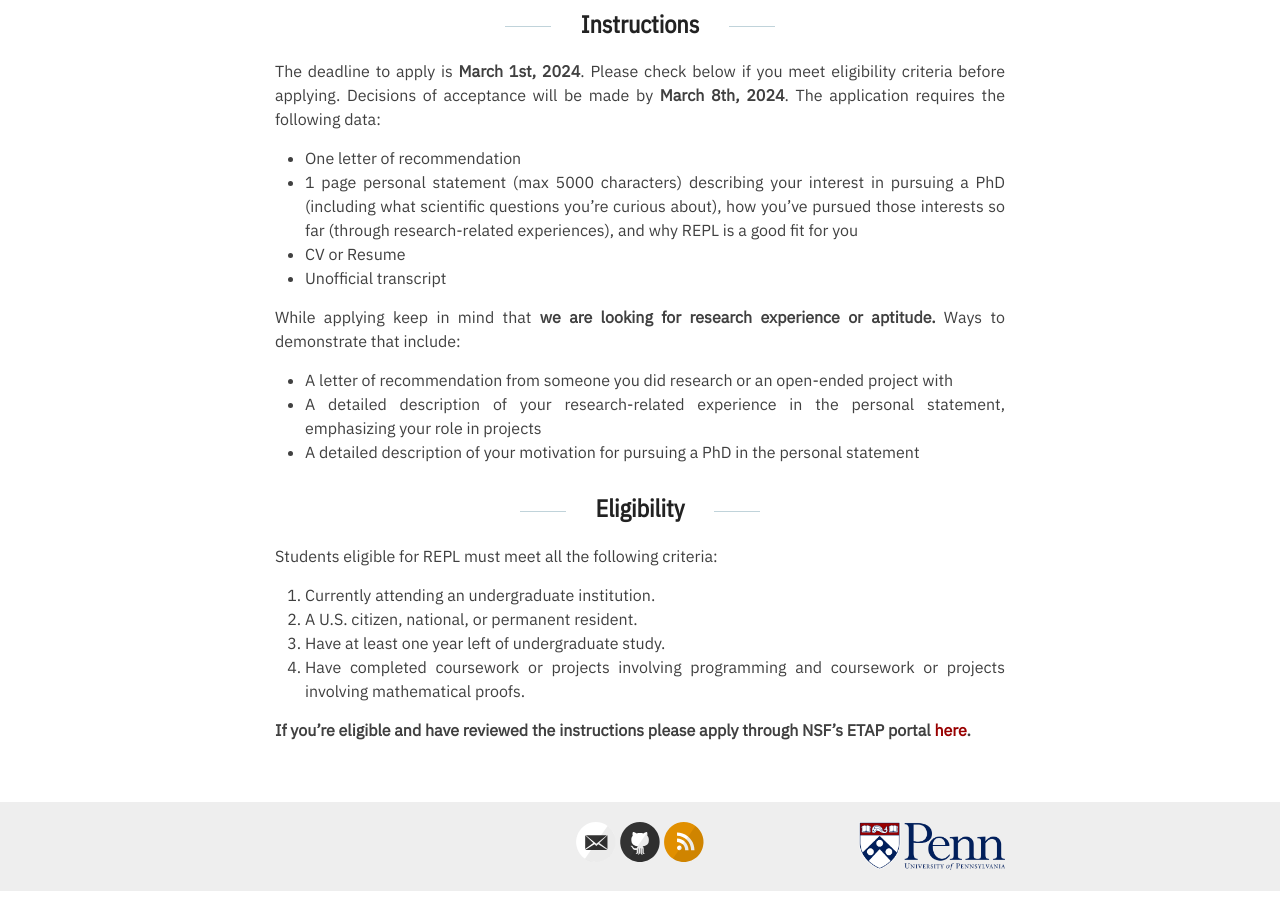
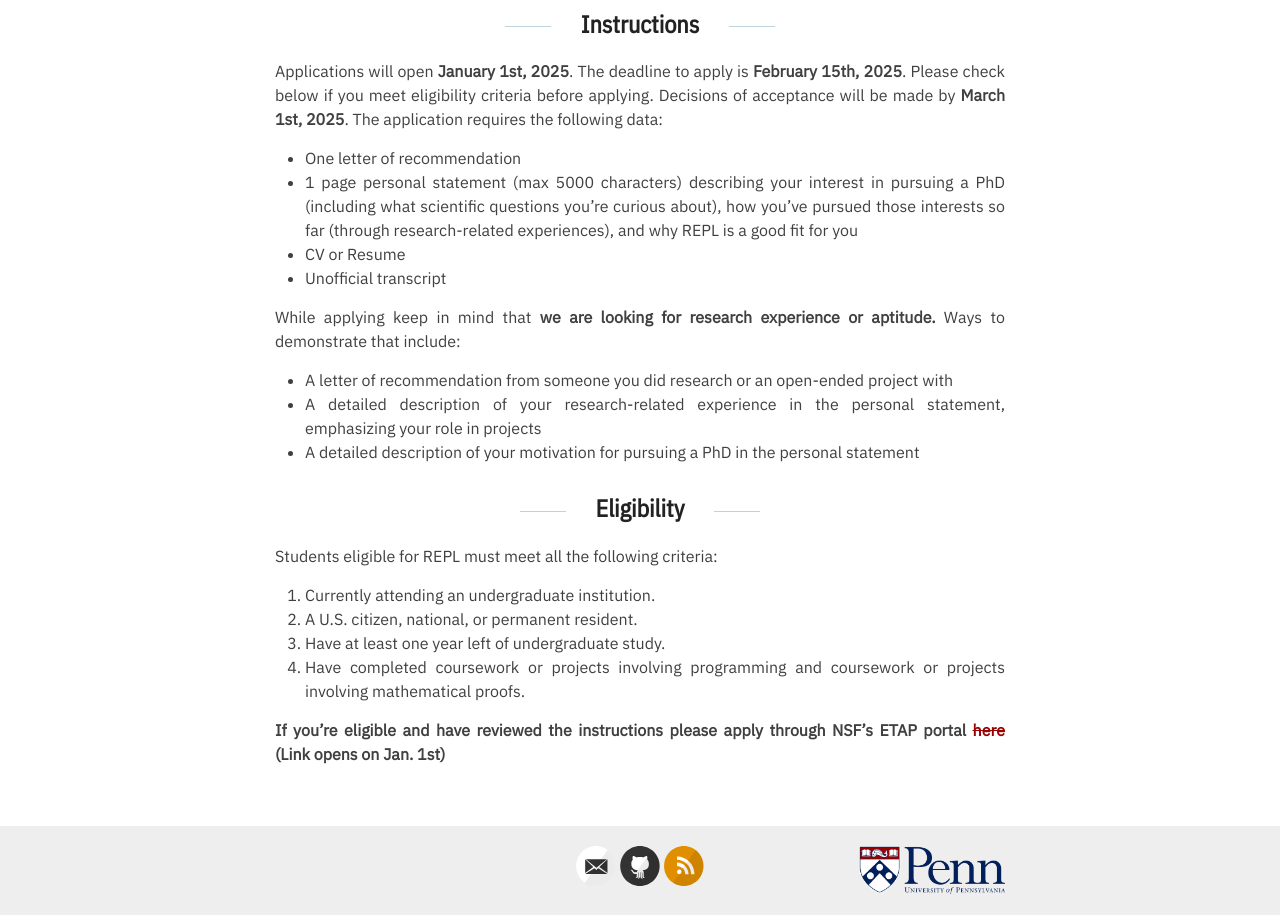
Before and after one commit to penn-repl/apply, a Jekyll site: the page built from _pages/apply.md, in a window 1280 px wide and 1400 px high, scrolled down 205 px. Shown: the part 485-1400 px from the top of the window. Built offline with Jekyll 4.4.1, drawn with Linux system fonts in a browser that asks for light colours; before the commit the page ends 1581 px from its top, so only the background shows below that.

Commit message:
Update apply.md

```diff
--- a/_pages/apply.md
+++ b/_pages/apply.md
@@ -8,7 +8,7 @@ permalink: /apply/
 
 ## Instructions
 
-The deadline to apply is **March 1st, 2024**. Please check below if you meet eligibility criteria before applying. Decisions of acceptance will be made by **March 8th, 2024**. The application requires the following data:
+Applications will open **January 1st, 2025**. The deadline to apply is **February 15th, 2025**. Please check below if you meet eligibility criteria before applying. Decisions of acceptance will be made by **March 1st, 2025**. The application requires the following data:
 
 - One letter of recommendation
 - 1 page personal statement (max 5000 characters) describing your interest in pursuing a PhD (including what scientific questions you're curious about), how you've pursued those interests so far (through research-related experiences), and why REPL is a good fit for you
@@ -30,4 +30,4 @@ Students eligible for REPL must meet all the following criteria:
 3. Have at least one year left of undergraduate study.
 4. Have completed coursework or projects involving programming and coursework or projects involving mathematical proofs.
 
-**If you're eligible and have reviewed the instructions please apply through NSF's ETAP portal [here](https://etap.nsf.gov/award/1291/opportunity/7164).**
+**If you're eligible and have reviewed the instructions please apply through NSF's ETAP portal [~~here~~](https://penn-repl.github.io/apply/) (Link opens on Jan. 1st)**
```
